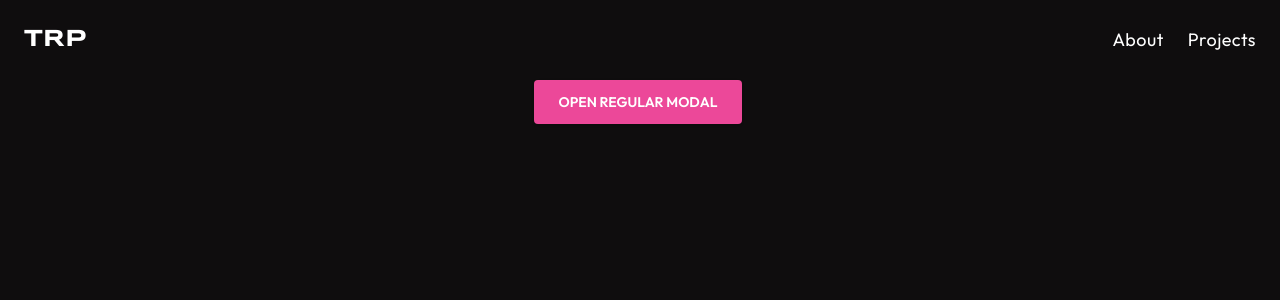
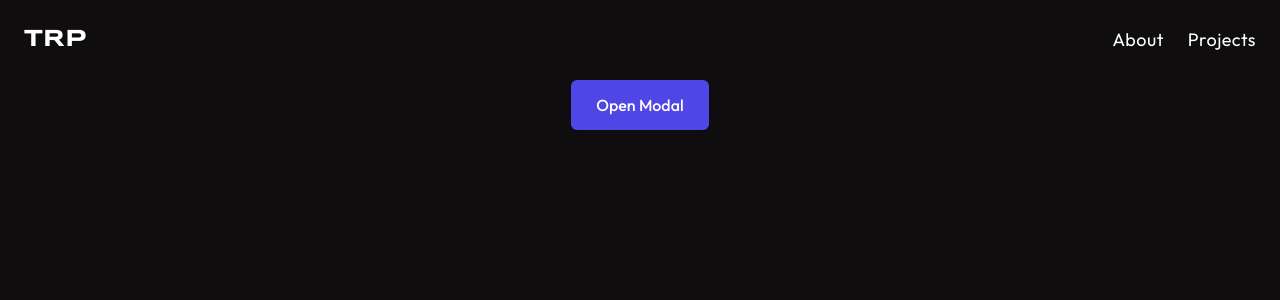
Before and after one commit to monciego/react-playground, a React (Vite) app: page /projects/conditional-rendering in a window 1280 px wide. Shown: the top 300 px of the page. Built offline with nearby package versions, Linux system fonts and the light colour scheme.

Commit message:
style: fix styles in modal project

```diff
--- a/src/pages/projects/modal.tsx
+++ b/src/pages/projects/modal.tsx
@@ -1,16 +1,11 @@
 import React from 'react';
+import Button from '../../components/button';
 
 export default function Modal() {
   const [showModal, setShowModal] = React.useState(false);
   return (
     <>
-      <button
-        className='bg-pink-500 text-white active:bg-pink-600 font-bold uppercase text-sm px-6 py-3 rounded shadow hover:shadow-lg outline-none focus:outline-none mr-1 mb-1 ease-linear transition-all duration-150'
-        type='button'
-        onClick={() => setShowModal(true)}
-      >
-        Open regular modal
-      </button>
+      <Button onClick={() => setShowModal(true)}>Open Modal</Button>
       {showModal ? (
         <>
           <div className='justify-center items-center flex overflow-x-hidden overflow-y-auto fixed inset-0  outline-none focus:outline-none'>
@@ -18,12 +13,14 @@ export default function Modal() {
               onClick={() => setShowModal(false)}
               className='opacity-50 fixed inset-0 z-[40] bg-black'
             ></div>
-            <div className='relative w-auto my-6 mx-auto max-w-3xl'>
+            <div className='relative w-auto my-6 mx-4 max-w-3xl'>
               {/*content*/}
               <div className='border-0 rounded-lg shadow-lg relative flex flex-col w-full z-[50] bg-white outline-none focus:outline-none'>
                 {/*header*/}
                 <div className='flex items-start justify-between p-5 border-b border-solid border-slate-200 rounded-t'>
-                  <h3 className='text-3xl font-semibold'>Modal Title</h3>
+                  <h3 className='text-3xl text-slate-950 font-semibold'>
+                    Modal Title
+                  </h3>
                   <button
                     className='p-1 ml-auto bg-transparent border-0 text-black opacity-5 float-right text-3xl leading-none font-semibold outline-none focus:outline-none'
                     onClick={() => setShowModal(false)}
@@ -34,7 +31,7 @@ export default function Modal() {
                   </button>
                 </div>
                 {/*body*/}
-                <div className='relative p-6 flex-auto'>
+                <div className='relative px-6 flex-auto'>
                   <p className='my-4 text-slate-500 text-lg leading-relaxed'>
                     I always felt like I could do anything. That’s the main
                     thing people are controlled by! Thoughts- their perception
@@ -52,13 +49,9 @@ export default function Modal() {
                   >
                     Close
                   </button>
-                  <button
-                    className='bg-emerald-500 text-white active:bg-emerald-600 font-bold uppercase text-sm px-6 py-3 rounded shadow hover:shadow-lg outline-none focus:outline-none mr-1 mb-1 ease-linear transition-all duration-150'
-                    type='button'
-                    onClick={() => setShowModal(false)}
-                  >
+                  <Button onClick={() => setShowModal(false)}>
                     Save Changes
-                  </button>
+                  </Button>
                 </div>
               </div>
             </div>
```
